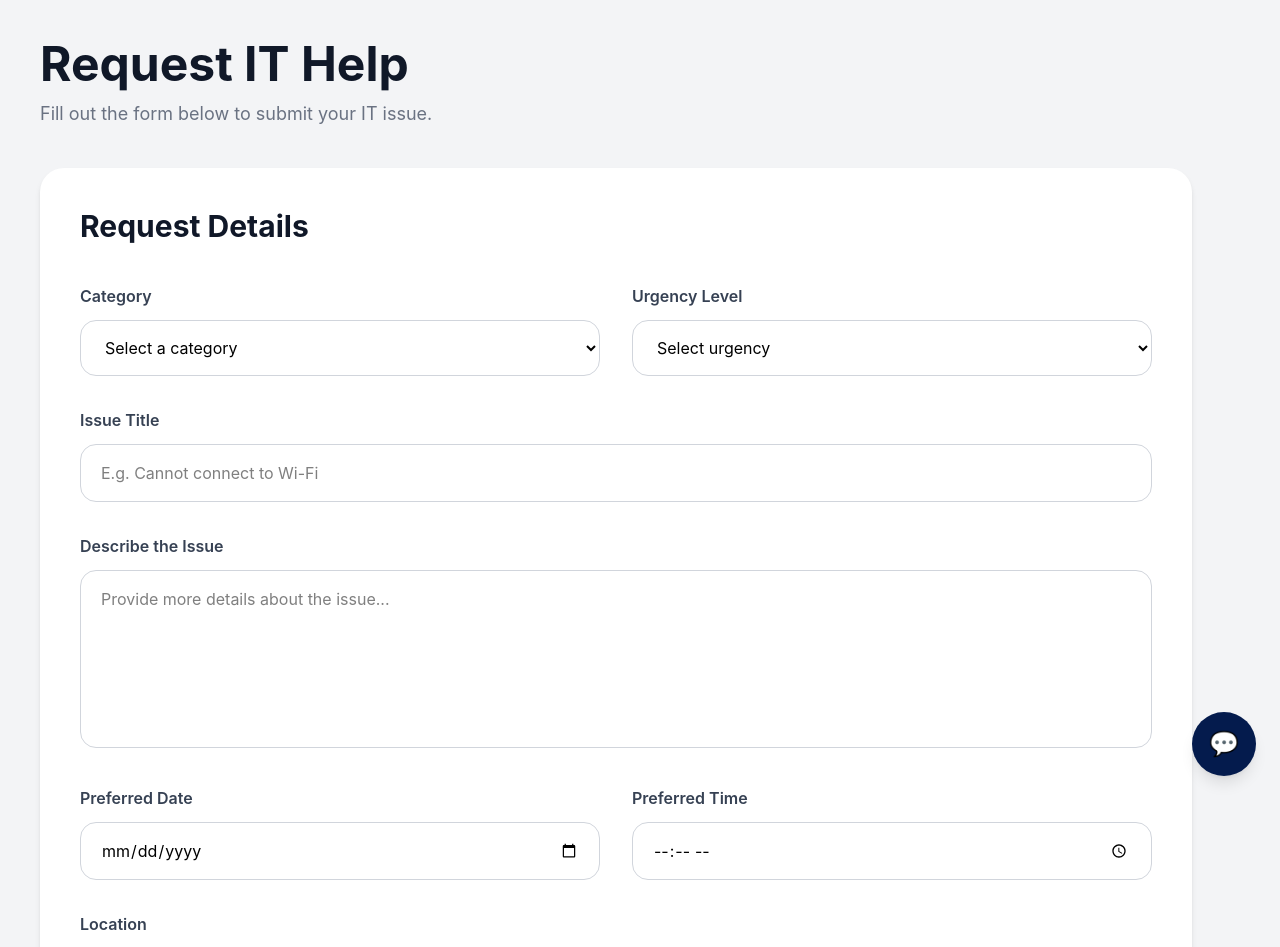
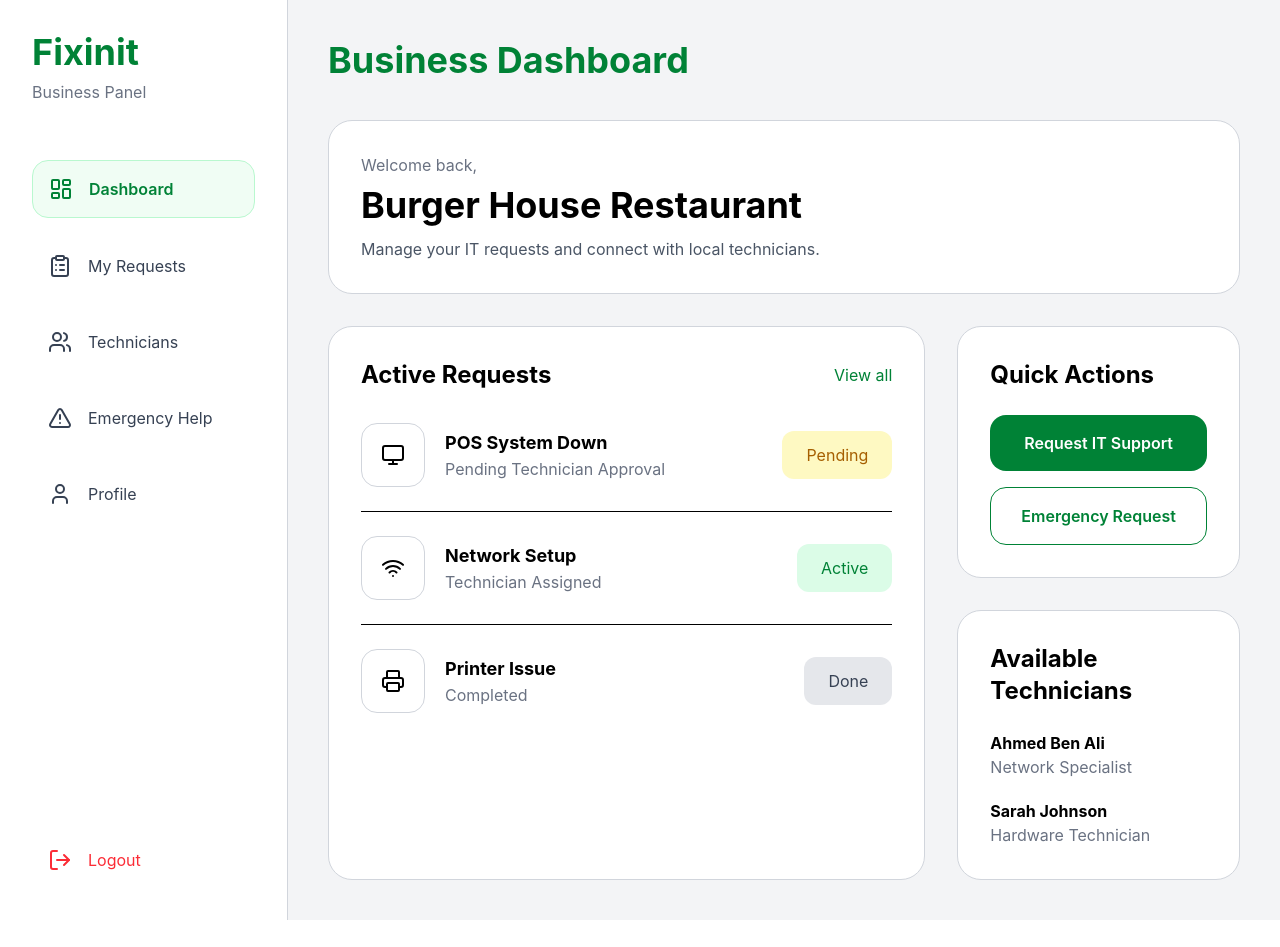
Before and after one commit to Yassine-Elamri34/Fixinit, a React app in the folder frontend/: page /business-dashboard in a window 1280 px wide. Shown: the top 947 px of the page. After the commit the page ends 920 px from the top, so only its background shows below. Built offline with nearby package versions, Linux system fonts and the light colour scheme; the HTML template or start-up script is replaced by a standard one.

Commit message:
admin dashboard

```diff
--- a/frontend/src/App.jsx
+++ b/frontend/src/App.jsx
@@ -43,8 +43,8 @@ const hideLayout =location.pathname === '/technician-dashboard' || location.path
 
 </Routes>
       </main>
-      <Chatbot />
 
+     {!hideLayout && <Chatbot /> }
 
 
      {!hideLayout && <Footer />}
--- a/frontend/src/pages/Business/BusinessDashboard.jsx
+++ b/frontend/src/pages/Business/BusinessDashboard.jsx
@@ -1,231 +1,309 @@
+import {
+  LayoutDashboard,
+  ClipboardList,
+  Users,
+  AlertTriangle,
+  User,
+  LogOut,
+  Monitor,
+  Wifi,
+  Printer,
+} from "lucide-react";
+
+import { useNavigate } from "react-router-dom";
+
 function BusinessDashboard() {
+
+  const navigate = useNavigate();
 
   return (
 
-    <main className="min-h-screen bg-gray-100 p-10">
+    <main className="min-h-screen bg-gray-100 flex">
 
-      {/* PAGE TITLE */}
+      {/* SIDEBAR */}
 
-      <div className="mb-10">
+      <aside className="w-72 bg-white border-r border-gray-300 p-8 flex flex-col justify-between">
 
-        <h1 className="text-5xl font-bold text-gray-900">
+        <div>
 
-          Request IT Help
+          {/* LOGO */}
 
+          <div className="mb-14">
+
+            <h1 className="text-4xl font-bold text-green-700">
+              Fixinit
             </h1>
 
-        <p className="text-gray-500 mt-3 text-lg">
-
-          Fill out the form below to submit your IT issue.
-
+            <p className="text-gray-500 mt-2">
+              Business Panel
             </p>
 
           </div>
 
 
-      {/* FORM CARD */}
+          {/* MENU */}
 
-      <div className="bg-white rounded-3xl shadow-md p-10 max-w-6xl">
+          <div className="space-y-5">
 
-
-        {/* SECTION TITLE */}
-
-        <h2 className="text-3xl font-bold text-gray-900 mb-10">
-
-          Request Details
-
-        </h2>
-
-
-        {/* CATEGORY + URGENCY */}
-
-        <div className="grid grid-cols-2 gap-8 mb-8">
-
-          <div>
-
-            <label className="block mb-3 font-semibold text-gray-700">
-
-              Category
-
-            </label>
-
-            <select className="w-full border border-gray-300 rounded-2xl px-5 py-4 outline-none">
-
-              <option>Select a category</option>
-
-              <option>Network</option>
-
-              <option>POS System</option>
-
-              <option>Printer</option>
-
-              <option>Hardware</option>
-
-              <option>Software</option>
-
-            </select>
-
+            <div className="flex items-center gap-4 bg-green-50 border border-green-200 text-green-700 p-4 rounded-2xl cursor-pointer">
+              <LayoutDashboard />
+              <p className="font-semibold">Dashboard</p>
             </div>
 
+            <div className="flex items-center gap-4 text-gray-700 p-4 rounded-2xl hover:bg-gray-100 cursor-pointer transition">
+              <ClipboardList />
+              <p>My Requests</p>
+            </div>
 
-          <div>
+            <div className="flex items-center gap-4 text-gray-700 p-4 rounded-2xl hover:bg-gray-100 cursor-pointer transition">
+              <Users />
+              <p>Technicians</p>
+            </div>
 
-            <label className="block mb-3 font-semibold text-gray-700">
+            <div className="flex items-center gap-4 text-gray-700 p-4 rounded-2xl hover:bg-gray-100 cursor-pointer transition">
+              <AlertTriangle />
+              <p>Emergency Help</p>
+            </div>
 
-              Urgency Level
-
-            </label>
-
-            <select className="w-full border border-gray-300 rounded-2xl px-5 py-4 outline-none">
-
-              <option>Select urgency</option>
-
-              <option>Low</option>
-
-              <option>Medium</option>
-
-              <option>High</option>
-
-              <option>Emergency</option>
-
-            </select>
+            <div className="flex items-center gap-4 text-gray-700 p-4 rounded-2xl hover:bg-gray-100 cursor-pointer transition">
+              <User />
+              <p>Profile</p>
+            </div>
 
           </div>
 
         </div>
 
 
-        {/* ISSUE TITLE */}
+        {/* LOGOUT */}
 
-        <div className="mb-8">
+        <div
+          onClick={() => navigate("/home")}
+          className="flex items-center gap-4 text-red-500 p-4 rounded-2xl hover:bg-red-50 cursor-pointer transition"
+        >
+          <LogOut />
+          <p>Logout</p>
+        </div>
 
-          <label className="block mb-3 font-semibold text-gray-700">
+      </aside>
 
-            Issue Title
 
-          </label>
+      {/* MAIN CONTENT */}
 
-          <input
-            type="text"
-            placeholder="E.g. Cannot connect to Wi-Fi"
-            className="w-full border border-gray-300 rounded-2xl px-5 py-4 outline-none"
-          />
+      <section className="flex-1 p-10">
+
+
+        {/* PAGE TITLE */}
+
+        <h1 className="text-4xl font-bold text-green-700 mb-10">
+          Business Dashboard
+        </h1>
+
+
+        {/* WELCOME CARD */}
+
+        <div className="bg-white border border-gray-300 rounded-3xl p-8 mb-8">
+
+          <p className="text-gray-500">
+            Welcome back,
+          </p>
+
+          <h2 className="text-4xl font-bold text-black mt-2">
+            Burger House Restaurant
+          </h2>
+
+          <p className="text-gray-600 mt-3">
+            Manage your IT requests and connect with local technicians.
+          </p>
 
         </div>
 
 
-        {/* DESCRIPTION */}
+        {/* MAIN GRID */}
 
-        <div className="mb-8">
+        <div className="grid grid-cols-3 gap-8">
 
-          <label className="block mb-3 font-semibold text-gray-700">
 
-            Describe the Issue
+          {/* ACTIVE REQUESTS */}
 
-          </label>
+          <div className="col-span-2 bg-white border border-gray-300 rounded-3xl p-8">
 
-          <textarea
-            rows="6"
-            placeholder="Provide more details about the issue..."
-            className="w-full border border-gray-300 rounded-2xl px-5 py-4 outline-none resize-none"
-          ></textarea>
+            <div className="flex items-center justify-between mb-8">
+
+              <h2 className="text-2xl font-bold text-black">
+                Active Requests
+              </h2>
+
+              <p className="text-green-700 cursor-pointer">
+                View all
+              </p>
 
             </div>
 
 
-        {/* DATE + TIME */}
+            {/* REQUEST 1 */}
 
-        <div className="grid grid-cols-2 gap-8 mb-8">
+            <div className="flex items-center justify-between border-b pb-6 mb-6">
+
+              <div className="flex items-center gap-5">
+
+                <div className="w-16 h-16 rounded-2xl border border-gray-300 flex items-center justify-center">
+                  <Monitor />
+                </div>
 
                 <div>
 
-            <label className="block mb-3 font-semibold text-gray-700">
+                  <h3 className="font-bold text-lg">
+                    POS System Down
+                  </h3>
 
-              Preferred Date
+                  <p className="text-gray-500">
+                    Pending Technician Approval
+                  </p>
 
-            </label>
+                </div>
 
-            <input
-              type="date"
-              className="w-full border border-gray-300 rounded-2xl px-5 py-4 outline-none"
-            />
+              </div>
+
+              <button className="px-6 py-3 bg-yellow-100 text-yellow-700 rounded-xl">
+                Pending
+              </button>
 
             </div>
 
 
+            {/* REQUEST 2 */}
+
+            <div className="flex items-center justify-between border-b pb-6 mb-6">
+
+              <div className="flex items-center gap-5">
+
+                <div className="w-16 h-16 rounded-2xl border border-gray-300 flex items-center justify-center">
+                  <Wifi />
+                </div>
+
                 <div>
 
-            <label className="block mb-3 font-semibold text-gray-700">
+                  <h3 className="font-bold text-lg">
+                    Network Setup
+                  </h3>
 
-              Preferred Time
+                  <p className="text-gray-500">
+                    Technician Assigned
+                  </p>
 
-            </label>
+                </div>
 
-            <input
-              type="time"
-              className="w-full border border-gray-300 rounded-2xl px-5 py-4 outline-none"
-            />
+              </div>
+
+              <button className="px-6 py-3 bg-green-100 text-green-700 rounded-xl">
+                Active
+              </button>
+
+            </div>
+
+
+            {/* REQUEST 3 */}
+
+            <div className="flex items-center justify-between">
+
+              <div className="flex items-center gap-5">
+
+                <div className="w-16 h-16 rounded-2xl border border-gray-300 flex items-center justify-center">
+                  <Printer />
+                </div>
+
+                <div>
+
+                  <h3 className="font-bold text-lg">
+                    Printer Issue
+                  </h3>
+
+                  <p className="text-gray-500">
+                    Completed
+                  </p>
+
+                </div>
+
+              </div>
+
+              <button className="px-6 py-3 bg-gray-200 text-gray-700 rounded-xl">
+                Done
+              </button>
 
             </div>
 
           </div>
 
 
-        {/* LOCATION */}
+          {/* RIGHT SIDE */}
 
-        <div className="mb-8">
+          <div className="space-y-8">
 
-          <label className="block mb-3 font-semibold text-gray-700">
 
-            Location
+            {/* QUICK ACTION */}
 
-          </label>
+            <div className="bg-white border border-gray-300 rounded-3xl p-8">
 
-          <input
-            type="text"
-            placeholder="E.g. Office, Home, Restaurant..."
-            className="w-full border border-gray-300 rounded-2xl px-5 py-4 outline-none"
-          />
+              <h2 className="text-2xl font-bold text-black mb-6">
+                Quick Actions
+              </h2>
+
+              <button className="w-full bg-green-700 text-white py-4 rounded-2xl font-semibold hover:bg-green-800 transition">
+                Request IT Support
+              </button>
+
+              <button className="w-full border border-green-700 text-green-700 py-4 rounded-2xl font-semibold mt-4 hover:bg-green-50 transition">
+                Emergency Request
+              </button>
 
             </div>
 
 
-        {/* FILE */}
+            {/* TECHNICIANS */}
 
-        <div className="mb-10">
+            <div className="bg-white border border-gray-300 rounded-3xl p-8">
 
-          <label className="block mb-3 font-semibold text-gray-700">
+              <h2 className="text-2xl font-bold text-black mb-6">
+                Available Technicians
+              </h2>
 
-            Attachments (optional)
+              <div className="space-y-5">
 
-          </label>
+                <div>
+                  <p className="font-bold">
+                    Ahmed Ben Ali
+                  </p>
 
-          <input
-            type="file"
-            className="w-full border border-gray-300 rounded-2xl px-5 py-4"
-          />
-
+                  <p className="text-gray-500">
+                    Network Specialist
+                  </p>
                 </div>
 
+                <div>
+                  <p className="font-bold">
+                    Sarah Johnson
+                  </p>
 
-        {/* BUTTON */}
-
-        <div className="flex justify-end">
-
-          <button className="bg-blue-600 text-white px-10 py-4 rounded-2xl hover:bg-blue-700 transition">
-
-            Submit Request
-
-          </button>
+                  <p className="text-gray-500">
+                    Hardware Technician
+                  </p>
+                </div>
 
               </div>
 
             </div>
 
+          </div>
+
+        </div>
+
+      </section>
+
     </main>
 
-  )
+  );
 
 }
 
-export default BusinessDashboard
+export default BusinessDashboard;
```
Lines whose indentation alone changed are shown as unchanged.
